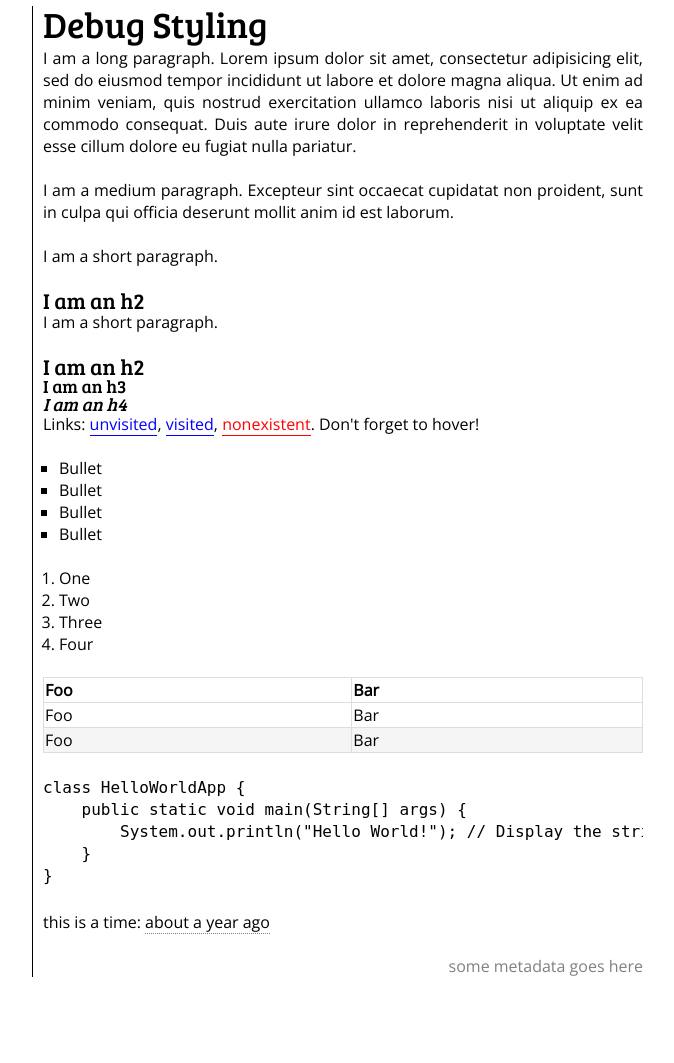
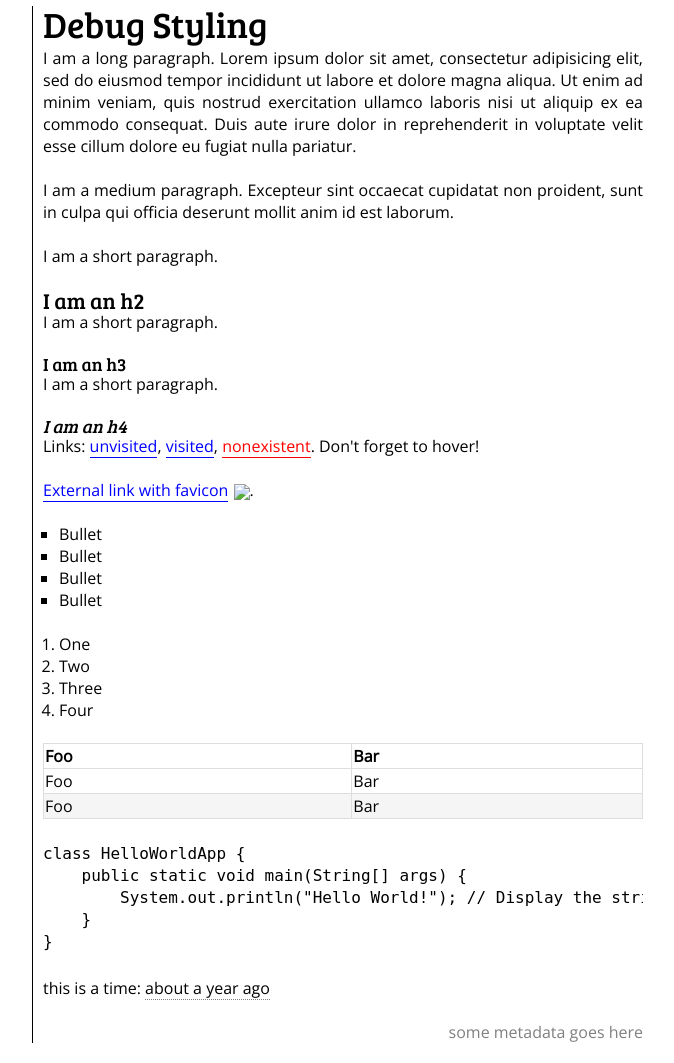
Before and after one commit to Wilfred/Picky, a Django app: page /meta/debug_styling/ in a window 1280 px wide. Shown: the part 80-1143 px from the top of the page, without its empty margins (217-891 px from the left). Before the commit the page ends 1057 px from the top, so only its background shows below. Run offline with Django 3.2, Linux system fonts and the light colour scheme; the visitor is signed in with stand-in values (Sample User, id 1); data comes from the database, SQL or seed files in the repository; parts of the project's set-up code (start-up, migrations or seed data) failed here and were passed over; some libraries are stand-ins or nearby versions.

Commit message:
External link on styling debug page.

```diff
--- a/picky/templates/pages/debug_styling.html
+++ b/picky/templates/pages/debug_styling.html
@@ -22,9 +22,9 @@ laborum.
 
 <p>I am a short paragraph.</p>
 
-<h2>I am an h2</h2>
+<h3>I am an h3</h3>
 
-<h3>I am an h3</h3>
+<p>I am a short paragraph.</p>
 
 <h4>I am an h4</h4>
 
@@ -32,6 +32,11 @@ laborum.
     <a href="{% url 'debug_styling' %}">visited</a>,
     <a href="" class="nonexistent">nonexistent</a>.
     Don't forget to hover!
+</p>
+
+<p>
+    <a href="http://www.google.com">External link with favicon</a>
+    <img class="favicon" src="//getfavicon.appspot.com/http%3A//www.google.com">.
 </p>
 
 <ul>
```
